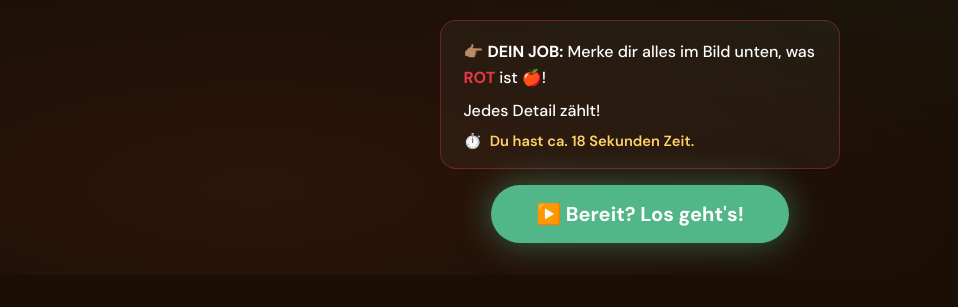
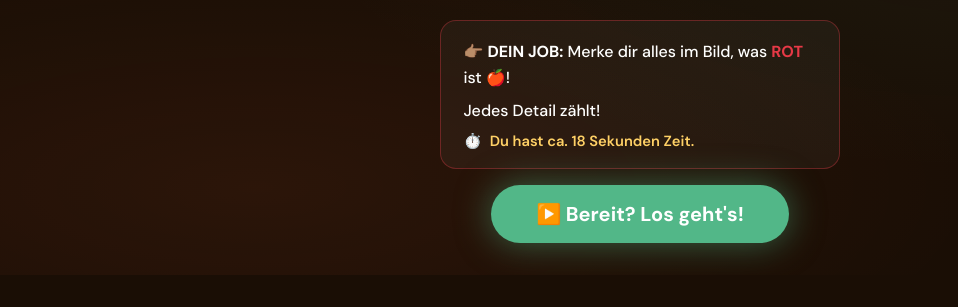
Before and after one commit to jubuekal-source/farbensuche-experiment, a plain HTML site: page index.html in a window 1280 px wide. Shown: the part 163-470 px from the top of the page, without its empty margins (0-958 px from the left). Drawn offline with Linux system fonts and the light colour scheme.

Commit message:
Update index.html

```diff
--- a/index.html
+++ b/index.html
@@ -272,7 +272,7 @@
     <h1>Es geht um Zeit...</h1>
 
     <div class="task-card">
-        <p>👉🏽 <strong>DEIN JOB:</strong> Merke dir alles im Bild unten, was <span class="highlight-red">ROT</span> ist 🍎!</p>
+        <p>👉🏽 <strong>DEIN JOB:</strong> Merke dir alles im Bild, was <span class="highlight-red">ROT</span> ist 🍎!</p>
         <p>Jedes Detail zählt!</p>
         <div class="time-info">
             <span>⏱️</span>
```
